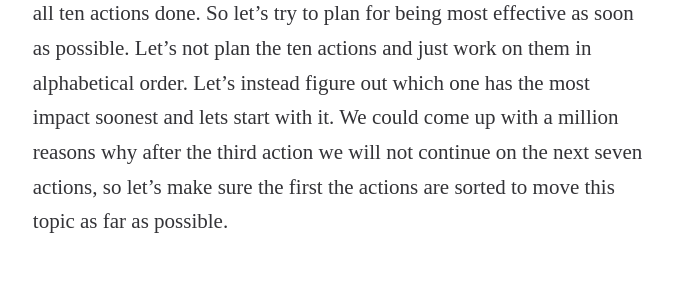
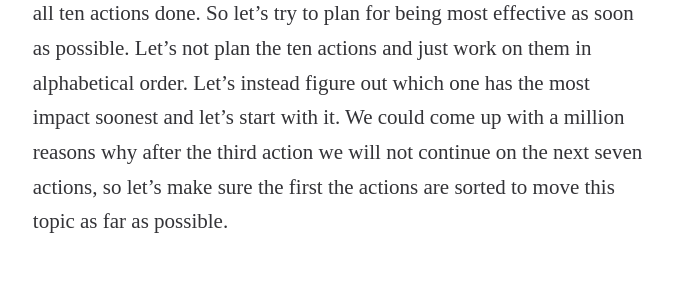
Before and after one commit to holidaycheck/tech-blog, a Jekyll site: the page built from _posts/2018-02-23-metrics-priority.md, in a window 1280 px wide. Shown: the part 2043-2335 px from the top of the page, without its empty margins (300-978 px from the left). Built offline with Jekyll 4.4.1, drawn with Linux system fonts in a browser that asks for light colours; some web fonts are replaced; some of the changed text lies outside the part shown.

Commit message:
Fixed couple of grammar mistakes

```diff
--- a/_posts/2018-02-23-metrics-priority.md
+++ b/_posts/2018-02-23-metrics-priority.md
@@ -41,7 +41,7 @@
 
 Why? Because the plan and the reality always diverge and we won't get all ten actions done. So let's try to plan for being most effective as soon as possible. Let's not plan the ten actions
 and just work on them in alphabetical order. Let's instead figure out which one has
-the most impact soonest and lets start with it. We could come up with a million
+the most impact soonest and let's start with it. We could come up with a million
 reasons why after the third action we will not continue on the next seven actions, so
 let's make sure the first the actions are sorted to move this topic as far as possible.
 
```
Also changed, not shown: other parts of _posts/2018-02-23-metrics-priority.md (+1 -1 lines).
